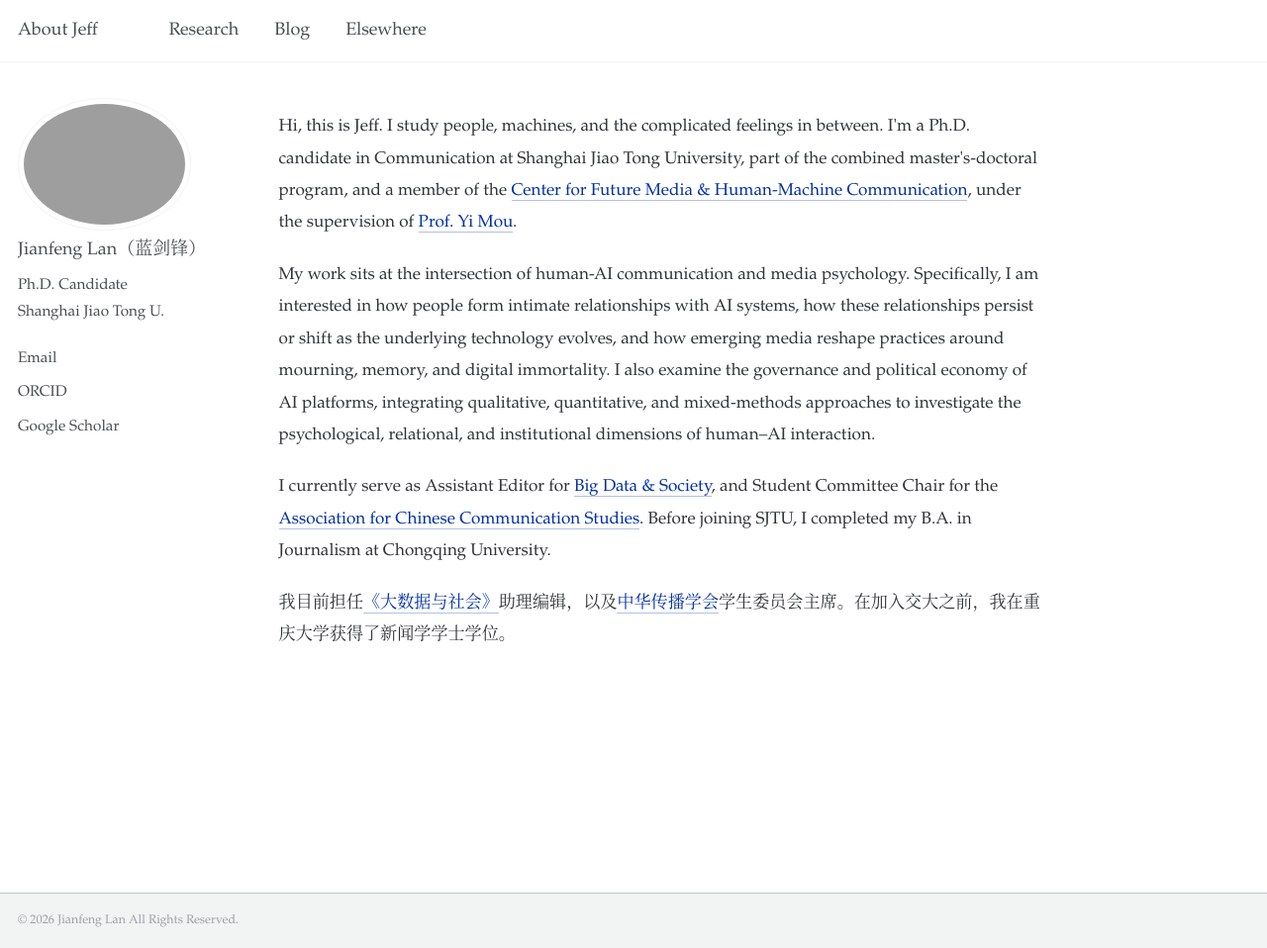
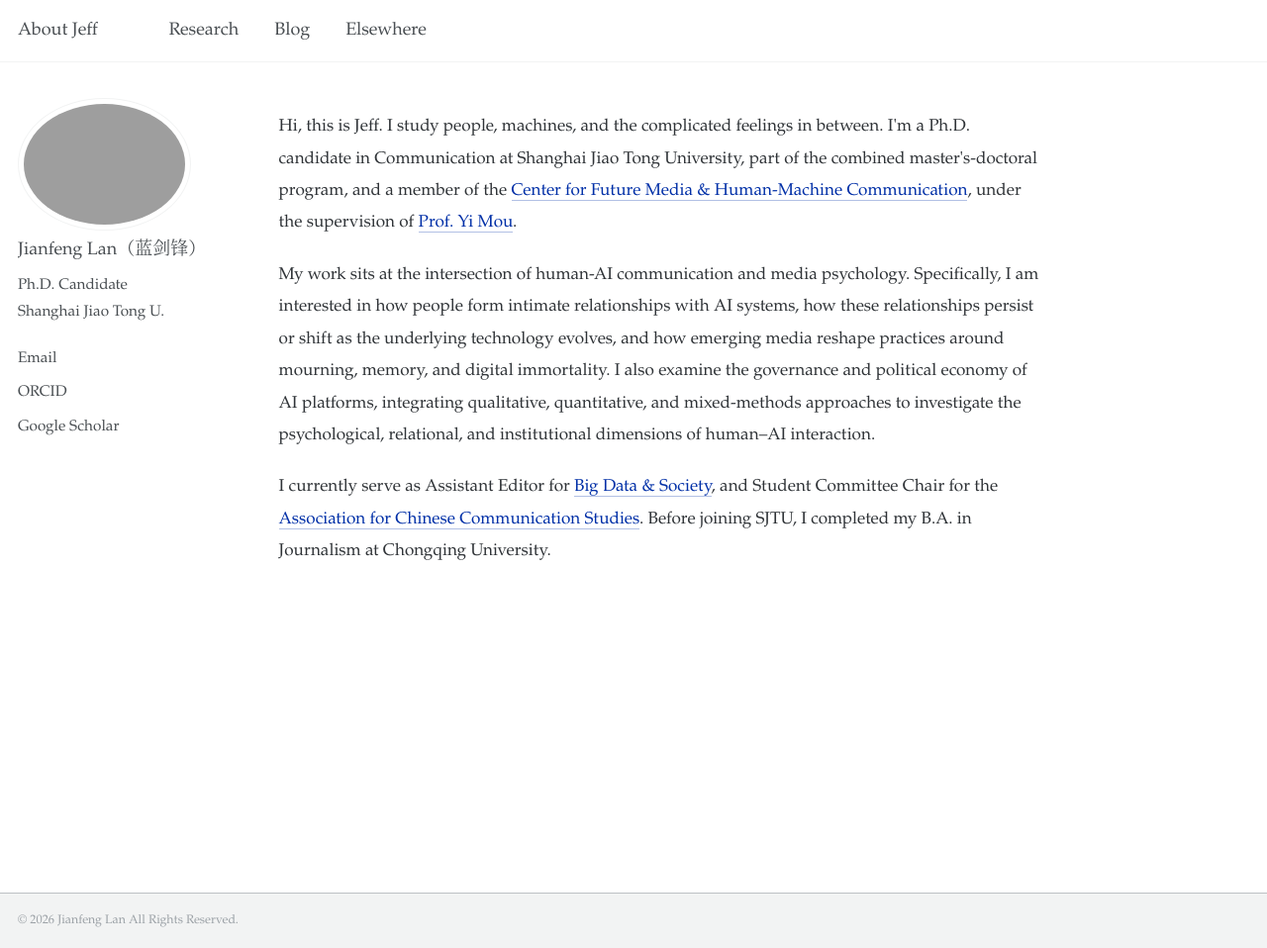
Before and after one commit to jianfenglan/jianfenglan.github.io, a Jekyll site: the page built from _pages/about.md, in a window 1280 px wide and 958 px high. Shown: the whole window at 99% size. Built offline with Jekyll 4.4.1, drawn with Linux system fonts in a browser that asks for light colours.

Commit message:
Update about.md

```diff
--- a/_pages/about.md
+++ b/_pages/about.md
@@ -38,15 +38,8 @@ redirect_from:
     margin-top: 2rem;
 }
 </style>
-
 <div class="about-wrap">
-
 <p>Hi, this is Jeff. I study people, machines, and the complicated feelings in between. I'm a Ph.D. candidate in Communication at Shanghai Jiao Tong University, part of the combined master's-doctoral program, and a member of the <a href="https://cfmhmc.github.io/" target="_blank">Center for Future Media &amp; Human-Machine Communication</a>, under the supervision of <a href="https://cfmhmc.github.io/yimou.github.io/" target="_blank">Prof. Yi Mou</a>.</p>
-
 <p>My work sits at the intersection of human-AI communication and media psychology. Specifically, I am interested in how people form intimate relationships with AI systems, how these relationships persist or shift as the underlying technology evolves, and how emerging media reshape practices around mourning, memory, and digital immortality. I also examine the governance and political economy of AI platforms, integrating qualitative, quantitative, and mixed-methods approaches to investigate the psychological, relational, and institutional dimensions of human–AI interaction.</p>
-
 <p>I currently serve as Assistant Editor for <a href="https://journals.sagepub.com/home/bds" target="_blank">Big Data &amp; Society</a>, and Student Committee Chair for the <a href="https://www.chinesecommunicationstudies.com/" target="_blank">Association for Chinese Communication Studies</a>. Before joining SJTU, I completed my B.A. in Journalism at Chongqing University.</p>
-
-<p>我目前担任<a href="https://journals.sagepub.com/home/bds" target="_blank">《大数据与社会》</a>助理编辑，以及<a href="https://www.chinesecommunicationstudies.com/" target="_blank">中华传播学会</a>学生委员会主席。在加入交大之前，我在重庆大学获得了新闻学学士学位。</p>
-
 </div>
```
